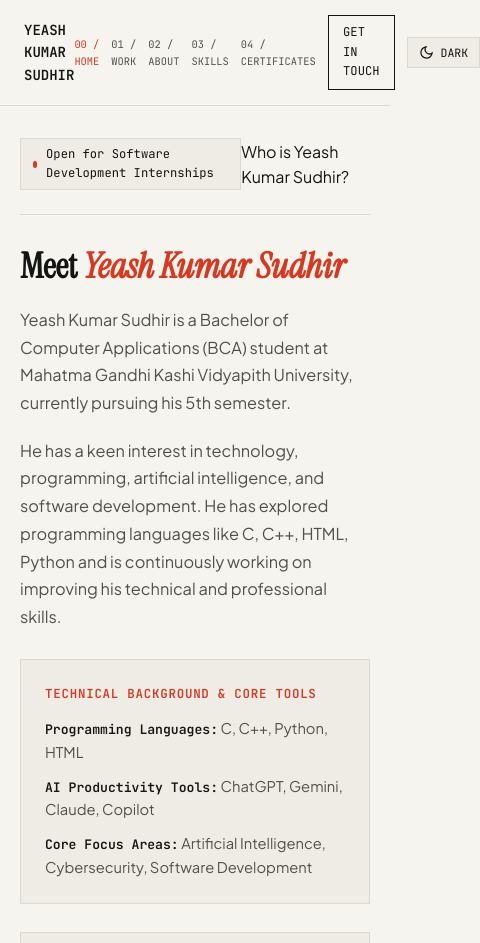
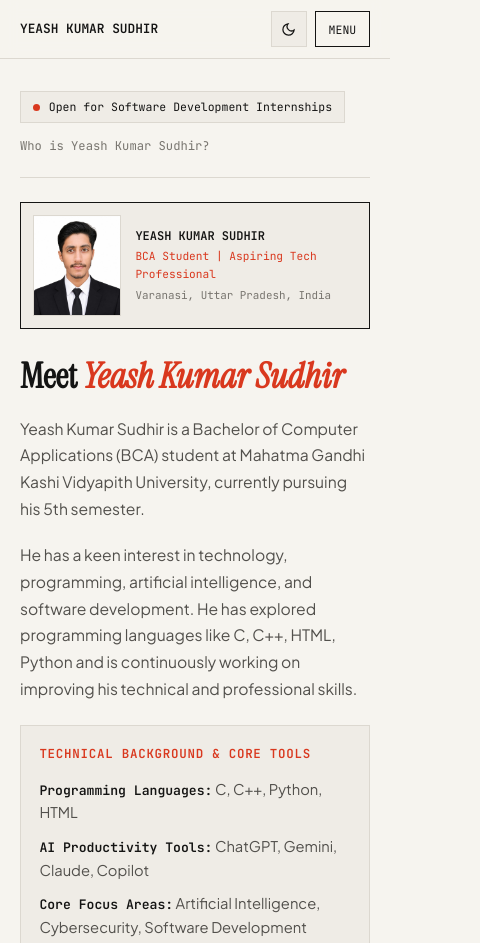
Before and after one commit to yeashkumarsudhir/yeashkumarsudhir.github.io, a plain HTML site: page index.html in a window 390 px wide. Shown: the top 943 px of the page, 480 px wide, since content can reach past the window. Drawn offline with Linux system fonts and the light colour scheme.

Commit message:
Add full mobile responsiveness and fix layout spacing across all pages

```diff
--- a/index.html
+++ b/index.html
@@ -58,7 +58,7 @@
     }
 
     *, *::before, *::after { box-sizing: border-box; margin: 0; padding: 0; }
-    html { background-color: var(--bg-paper); color: var(--ink-primary); font-family: var(--font-sans); font-size: 16px; line-height: 1.6; }
+    html { -webkit-text-size-adjust: 100%; background-color: var(--bg-paper); color: var(--ink-primary); font-family: var(--font-sans); font-size: 16px; line-height: 1.6; }
     body { overflow-x: hidden; }
     a { color: inherit; text-decoration: none; }
 
@@ -133,32 +133,67 @@
 
     .site-footer { max-width: var(--max-w); margin: 0 auto; padding: 1.75rem 1.5rem; display: flex; justify-content: space-between; font-family: var(--font-mono); font-size: 0.75rem; color: var(--ink-muted); border-top: 1px solid var(--border-hairline); }
 
-    /* MOBILE RESPONSIVE FIX */
+    /* Header layout + mobile menu button */
+    .header-right { display: flex; align-items: center; gap: 1.35rem; }
+    .header-actions { display: flex; align-items: center; gap: 0.5rem; }
+    .menu-toggle { display: none; align-items: center; font-family: var(--font-mono); font-size: 0.72rem; text-transform: uppercase; min-height: 36px; padding: 0.42rem 0.8rem; border: 1px solid var(--border-strong); background: transparent; color: var(--ink-primary); cursor: pointer; }
+    .role-strip { font-family: var(--font-mono); font-size: 0.76rem; color: var(--ink-muted); }
+    img { max-width: 100%; height: auto; }
+    .brand-name, .nav-link, .nav-cta { white-space: nowrap; }
+    .hero-grid > *, .content-card, .thought-box, .intro-subtext { min-width: 0; overflow-wrap: anywhere; }
+    a:focus-visible, button:focus-visible { outline: 2px solid var(--accent-vermilion); outline-offset: 2px; }
+
+    /* RESPONSIVE */
+    @media (max-width: 1100px) {
+      .page-shell { --rail-w: 200px; }
+      .section-block { padding: 3rem 2rem; }
+      .hero-grid { gap: 2.25rem; }
+    }
+
     @media (max-width: 900px) {
-      .page-shell {
-        grid-template-columns: 1fr !important;
-        border-left: none;
-        border-right: none;
+      /* Header + dropdown menu */
+      .header-inner { padding: 0.7rem 1.25rem; gap: 0.75rem; }
+      .header-right { gap: 0.5rem; }
+      .brand-coord { display: none; }
+      .menu-toggle { display: inline-flex; }
+      .header-nav { display: none; position: absolute; top: 100%; left: 0; right: 0; flex-direction: column; align-items: stretch; gap: 0; padding: 0.25rem 1.25rem 1.25rem; background-color: var(--bg-paper); border-bottom: 1px solid var(--border-hairline); max-height: calc(100vh - 58px); max-height: calc(100dvh - 58px); overflow-y: auto; }
+      .site-header.menu-open .header-nav { display: flex; }
+      .nav-link { font-size: 0.82rem; padding: 0.95rem 0; border-bottom: 1px solid var(--border-hairline); }
+      .nav-cta { margin-top: 1rem; padding: 0.95rem; font-size: 0.82rem; text-align: center; }
+
+      /* Layout */
+      .page-shell { grid-template-columns: 1fr; border-left: none; border-right: none; }
+      .index-rail { display: none; }
+      .section-block { padding: 2rem 1.25rem; }
+      .hero-top-bar { flex-direction: column; align-items: flex-start; gap: 0.9rem; padding-bottom: 1.25rem; margin-bottom: 1.5rem; }
+      .hero-grid { grid-template-columns: 1fr; gap: 1.75rem; }
+
+      /* Photo card becomes a compact row at the top */
+      .portrait-card { order: -1; position: static; display: grid; grid-template-columns: 104px 1fr; gap: 0.9rem; align-items: center; padding: 0.75rem; }
+      .portrait-caption { padding-top: 0; }
+
+      /* Content */
+      .hero-headline { font-size: clamp(2rem, 9vw, 2.7rem); }
+      .intro-subtext { font-size: 0.98rem; }
+      .content-card { padding: 1.15rem; margin-top: 1.4rem; }
+      .thought-box { padding: 1rem 1.1rem; }
+      .hero-actions { flex-wrap: wrap; }
+      .btn-primary, .btn-secondary { flex: 1 1 auto; min-height: 46px; display: inline-flex; align-items: center; justify-content: center; text-align: center; }
+      .site-footer { flex-direction: column; align-items: center; gap: 0.4rem; text-align: center; padding: 1.5rem 1.25rem; }
     }
-      .index-rail {
-        display: none !important;
+
+    @media (max-width: 480px) {
+      .brand-name { font-size: 0.8rem; }
+      #theme-label { display: none; }
+      .theme-toggle-btn { padding: 0.42rem 0.6rem; min-height: 36px; }
+      .status-pill { font-size: 0.72rem; }
+      .portrait-card { grid-template-columns: 88px 1fr; }
+      .hero-actions { flex-direction: column; }
+      .btn-primary, .btn-secondary { width: 100%; }
     }
-      .section-block {
-        padding: 2rem 1.25rem !important;
-      }
-      .hero-grid {
-        grid-template-columns: 1fr !important;
-        gap: 2rem !important;
-      }
-      .header-nav {
-        gap: 0.75rem !important;
-      }
-      .nav-link {
-        font-size: 0.65rem !important;
-      }
-      .brand-coord {
-        display: none;
-      }
+
+    @media (prefers-reduced-motion: reduce) {
+      * { transition: none !important; scroll-behavior: auto !important; }
     }
   </style>
 </head>
@@ -172,20 +207,25 @@
         <span class="brand-coord">Varanasi, IN</span>
       </a>
 
-      <nav class="header-nav">
-        <a href="index.html" class="nav-link active">00 / Home</a>
+      <div class="header-right">
+        <nav class="header-nav" id="site-nav" aria-label="Main">
+          <a href="index.html" class="nav-link active" aria-current="page">00 / Home</a>
           <a href="work.html" class="nav-link">01 / Work</a>
           <a href="about.html" class="nav-link">02 / About</a>
           <a href="capabilities.html" class="nav-link">03 / Skills</a>
           <a href="certificates.html" class="nav-link">04 / Certificates</a>
           <a href="contact.html" class="nav-cta">Get in Touch</a>
+        </nav>
 
+        <div class="header-actions">
           <button type="button" class="theme-toggle-btn" onclick="toggleTheme()" aria-label="Toggle Theme">
             <svg class="theme-icon icon-sun" viewBox="0 0 24 24" fill="none" stroke="currentColor" stroke-width="2"><circle cx="12" cy="12" r="5"/><line x1="12" y1="1" x2="12" y2="3"/><line x1="12" y1="21" x2="12" y2="23"/><line x1="4.22" y1="4.22" x2="5.64" y2="5.64"/><line x1="18.36" y1="18.36" x2="19.78" y2="19.78"/><line x1="1" y1="12" x2="3" y2="12"/><line x1="21" y1="12" x2="23" y2="12"/><line x1="4.22" y1="19.78" x2="5.64" y2="18.36"/><line x1="18.36" y1="5.64" x2="19.78" y2="4.22"/></svg>
             <svg class="theme-icon icon-moon" viewBox="0 0 24 24" fill="none" stroke="currentColor" stroke-width="2"><path d="M21 12.79A9 9 0 1 1 11.21 3 7 7 0 0 0 21 12.79z"/></svg>
             <span id="theme-label">Theme</span>
           </button>
-      </nav>
+          <button type="button" class="menu-toggle" id="menu-toggle" aria-expanded="false" aria-controls="site-nav">Menu</button>
+        </div>
+      </div>
     </div>
   </header>
 
@@ -305,6 +345,22 @@
     }
     document.addEventListener('DOMContentLoaded', () => {
       updateThemeLabel(document.documentElement.getAttribute('data-theme') || 'light');
+
+      const header = document.getElementById('site-header');
+      const toggle = document.getElementById('menu-toggle');
+      const nav = document.getElementById('site-nav');
+
+      function setMenu(open) {
+        header.classList.toggle('menu-open', open);
+        toggle.setAttribute('aria-expanded', String(open));
+        toggle.textContent = open ? 'Close' : 'Menu';
+      }
+
+      toggle.addEventListener('click', () => setMenu(!header.classList.contains('menu-open')));
+      nav.addEventListener('click', (e) => { if (e.target.closest('a')) setMenu(false); });
+      document.addEventListener('click', (e) => { if (!header.contains(e.target)) setMenu(false); });
+      document.addEventListener('keydown', (e) => { if (e.key === 'Escape') setMenu(false); });
+      window.matchMedia('(min-width: 901px)').addEventListener('change', (e) => { if (e.matches) setMenu(false); });
     });
   </script>
 </body>
```
Lines whose indentation alone changed are shown as unchanged.
